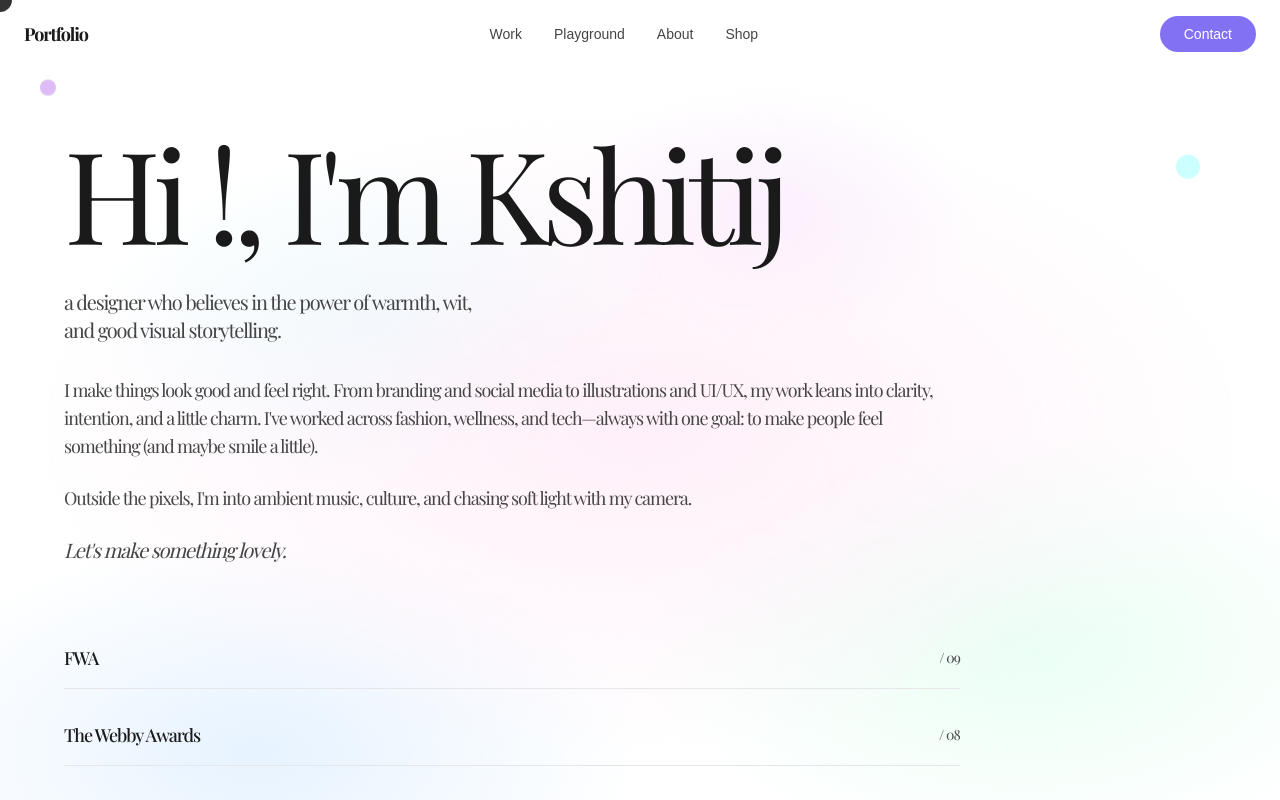
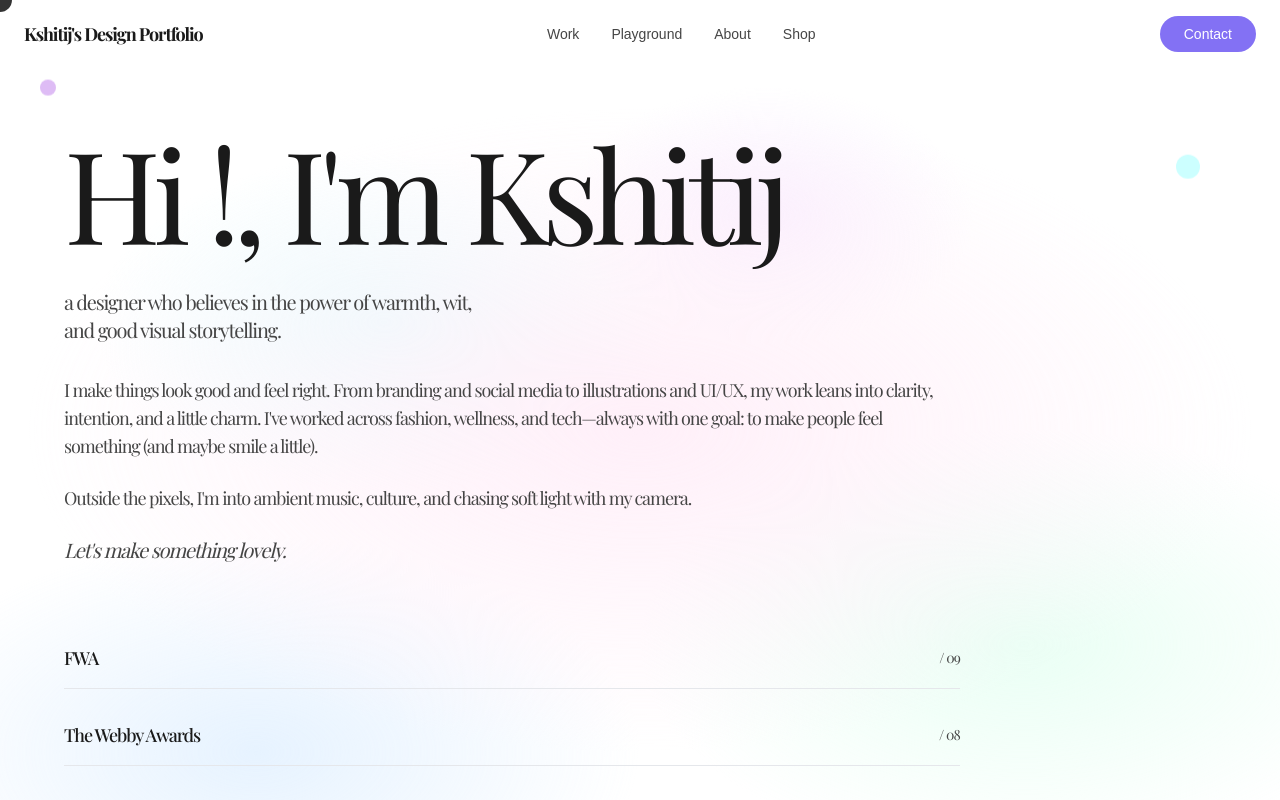
Before and after one commit to kshitij0299/pastel-pivot-folio, a React (Vite) app: page / in a window 1280 px wide. Shown: the top 800 px of the page. Built offline with nearby package versions, Linux system fonts and the light colour scheme; a web font is replaced by a local one.

Commit message:
Update site title
Update the site title to "Kshitij's Design Portfolio".

```diff
--- a/src/components/Navigation.tsx
+++ b/src/components/Navigation.tsx
@@ -46,7 +46,7 @@ export const Navigation = ({ activeSection }: NavigationProps) => {
             onClick={() => scrollToSection('#hero')}
             className="font-playfair text-lg font-bold text-heading cursor-hover tracking-[-0.06em]"
           >
-            Portfolio
+            Kshitij's Design Portfolio
           </button>
 
           <div className="hidden md:flex items-center space-x-8">
```
